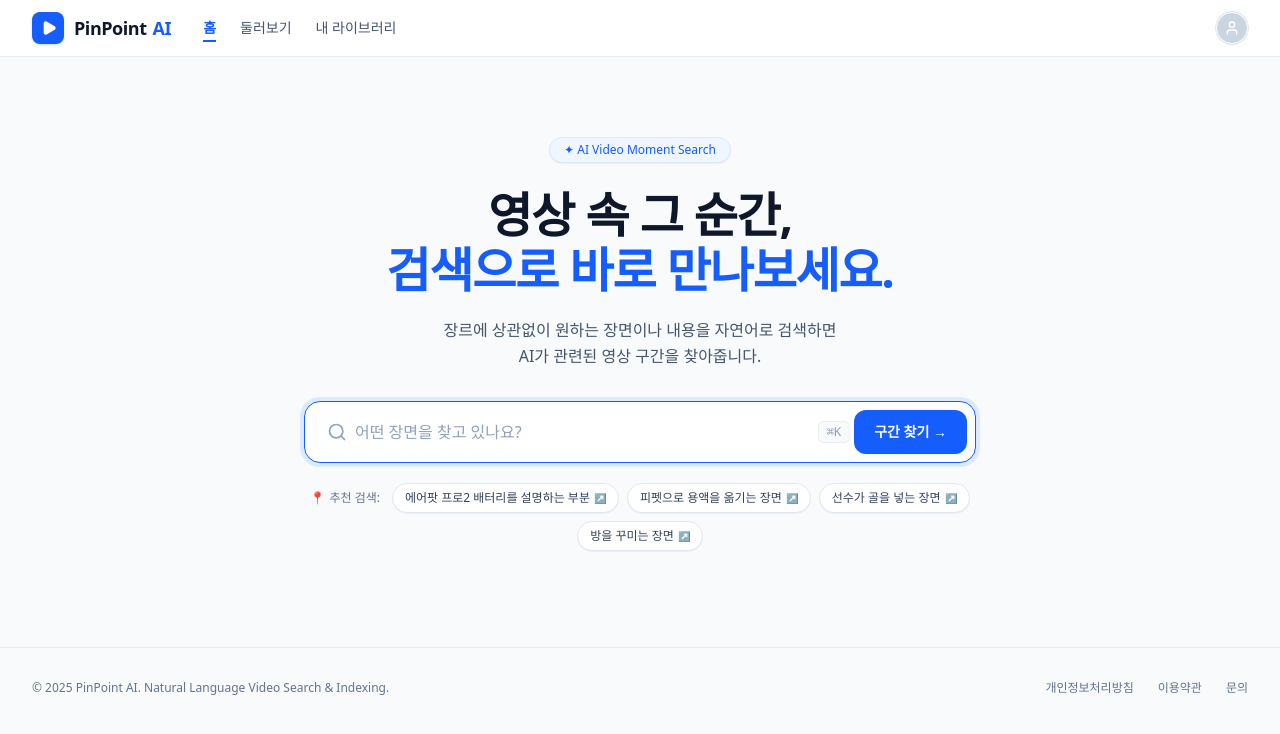
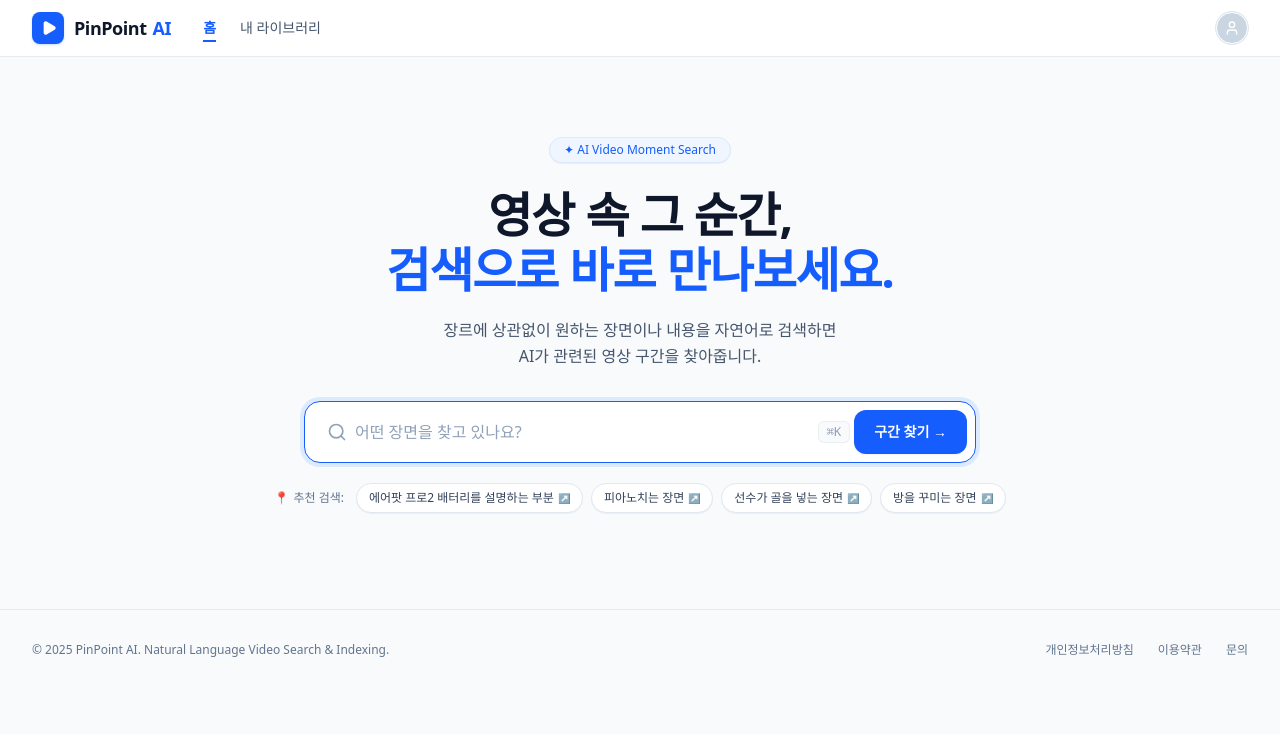
Before and after one commit to pinpoint-capstone/pinpoint-capstone, a React (Vite) app in the folder frontend/: page / in a window 1280 px wide. Shown: the top 734 px of the page. Built offline with nearby package versions, Linux system fonts and the light colour scheme; no server answers; a web font is replaced by a local one.

Commit message:
fix: update recent history and simplify navigation

```diff
--- a/frontend/src/App.tsx
+++ b/frontend/src/App.tsx
@@ -275,8 +275,11 @@ export default function App() {
             results[0];
 
           selectedSegmentRef.current = selectedItem;
-          setSelectedSegment(selectedItem);
-          setCurrentVideoId(selectedItem.video_id);
+setSelectedSegment(selectedItem);
+setCurrentVideoId(selectedItem.video_id);
+
+// 검색 후 자동으로 선택된 구간도 최근 본 기록에 저장
+saveRecentSegment(selectedItem);
         }
 
         // 초기 검색 로딩은 첫 응답이 오면 종료
--- a/frontend/src/components/Header.tsx
+++ b/frontend/src/components/Header.tsx
@@ -72,18 +72,6 @@ export const Header: React.FC<HeaderProps> = ({
                 }`}
               >
                 홈
-              </button>
-
-              {/* 둘러보기 */}
-              <button
-                onClick={onNavigateBrowse}
-                className={`transition-colors relative py-1 cursor-pointer ${
-                  currentView === 'browse'
-                    ? "text-blue-600 font-semibold after:content-[''] after:absolute after:bottom-0 after:left-0 after:w-full after:h-0.5 after:bg-blue-600"
-                    : 'text-slate-600 hover:text-slate-900'
-                }`}
-              >
-                둘러보기
               </button>
 
               {/* 내 라이브러리 */}
--- a/frontend/src/data/mockData.ts
+++ b/frontend/src/data/mockData.ts
@@ -138,8 +138,8 @@ export const DEFAULT_SEARCH_RESPONSES: Record<string, SearchResponse> = {
       }
     ]
   },
-  '실험에서 용액을 옮기는 장면': {
-    query: '실험에서 용액을 옮기는 장면',
+  '피아노치는 장면': {
+    query: '피아노치는 장면',
     results: [
       {
         video_id: 'xyz789',
@@ -331,7 +331,7 @@ export const DEFAULT_SEARCH_RESPONSES: Record<string, SearchResponse> = {
 
 export const RECOMMENDED_QUERIES = [
   '에어팟 프로2 배터리를 설명하는 부분',
-  '피펫으로 용액을 옮기는 장면',
+  '피아노치는 장면',
   '선수가 골을 넣는 장면',
   '방을 꾸미는 장면'
 ];
```
